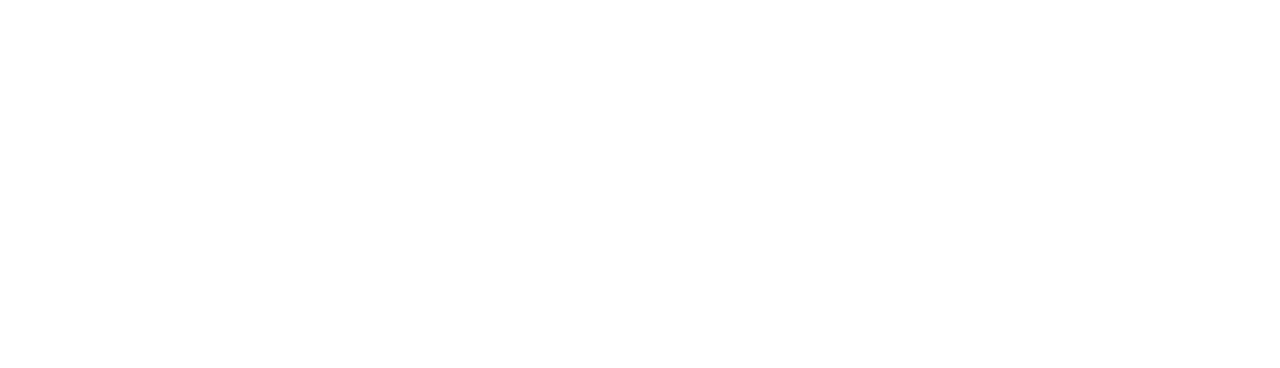
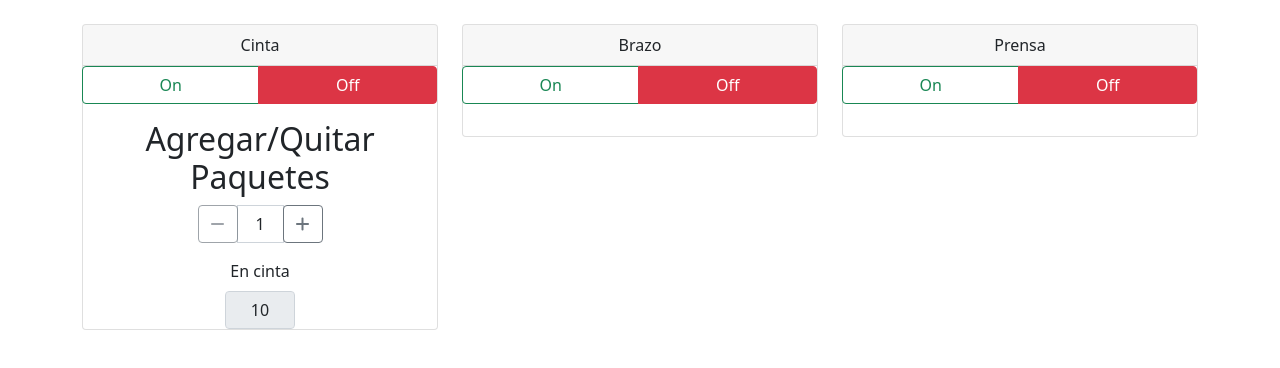
Before and after one commit to rngonzalez2566/Proyecto-Modelos, an Angular app in the folder tp-modelos/: page / in a window 1280 px wide. Shown: the top 368 px of the page. Built offline with nearby package versions, Linux system fonts and the light colour scheme.

Commit message:
Avance Main

```diff
--- a/tp-modelos/src/app/app.component.html
+++ b/tp-modelos/src/app/app.component.html
@@ -1,6 +1,4 @@
 <app-main>
-  <app-cinta></app-cinta>
-  <app-brazo></app-brazo>
-  <app-prensa></app-prensa>
+
 </app-main>
 <router-outlet></router-outlet>
--- a/tp-modelos/src/app/components/brazo/brazo.component.html
+++ b/tp-modelos/src/app/components/brazo/brazo.component.html
@@ -1,4 +1,4 @@
-<div class="col">
+
     <div class="card">
         <div class="card-header text-center">
             Brazo
@@ -13,4 +13,3 @@
         <div class="card-body">
         </div>
     </div>
-</div>
--- a/tp-modelos/src/app/components/cinta/cinta.component.html
+++ b/tp-modelos/src/app/components/cinta/cinta.component.html
@@ -1,6 +1,4 @@
 
-    <div class="row">
-        <div class="col">
         <div class="card">
             <div class="card-header text-center">
                 Cinta
@@ -38,6 +36,5 @@
             <div class="container col-md-4 text-center">
                 <label for="inputZip" class="form-label text-center">En cinta</label>
                 <input type="text" class="form-control text-center" id="inputZip" readonly value="10">
-              </div>
+            </div>
         </div>
-    </div>
--- a/tp-modelos/src/app/components/main/main.component.html
+++ b/tp-modelos/src/app/components/main/main.component.html
@@ -1,2 +1,7 @@
 <div class="container mt-4">
+    <div class="row">
+        <app-cinta class="col"></app-cinta>
+        <app-brazo class="col"></app-brazo>
+        <app-prensa class="col"></app-prensa>
+    </div>
 </div>
--- a/tp-modelos/src/app/components/main/main.component.ts
+++ b/tp-modelos/src/app/components/main/main.component.ts
@@ -1,10 +1,15 @@
 import { Component, OnInit } from '@angular/core';
+
+
 
 @Component({
   selector: 'app-main',
   templateUrl: './main.component.html',
   styleUrls: ['./main.component.scss']
 })
+
+
+
 export class MainComponent implements OnInit {
 
   constructor() { }
@@ -12,4 +17,5 @@
   ngOnInit(): void {
   }
 
+
 }
--- a/tp-modelos/src/app/components/prensa/prensa.component.html
+++ b/tp-modelos/src/app/components/prensa/prensa.component.html
@@ -1,4 +1,4 @@
-<div class="col">
+
     <div class="card">
         <div class="card-header text-center">
             Prensa
@@ -13,4 +13,3 @@
         <div class="card-body">
         </div>
     </div>
-</div>
```
Also changed, not shown: tp-modelos/src/app/components/main/main.module.ts (added, +19 -0 lines).
